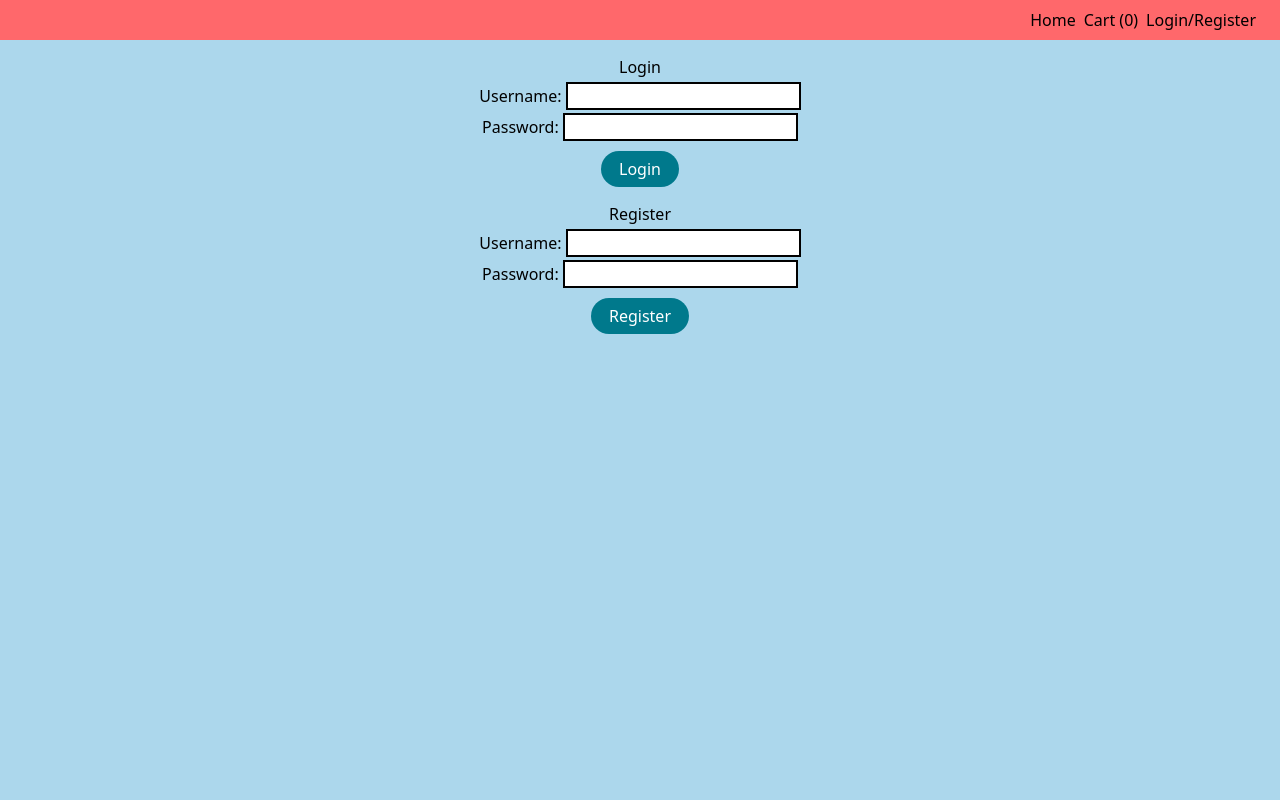
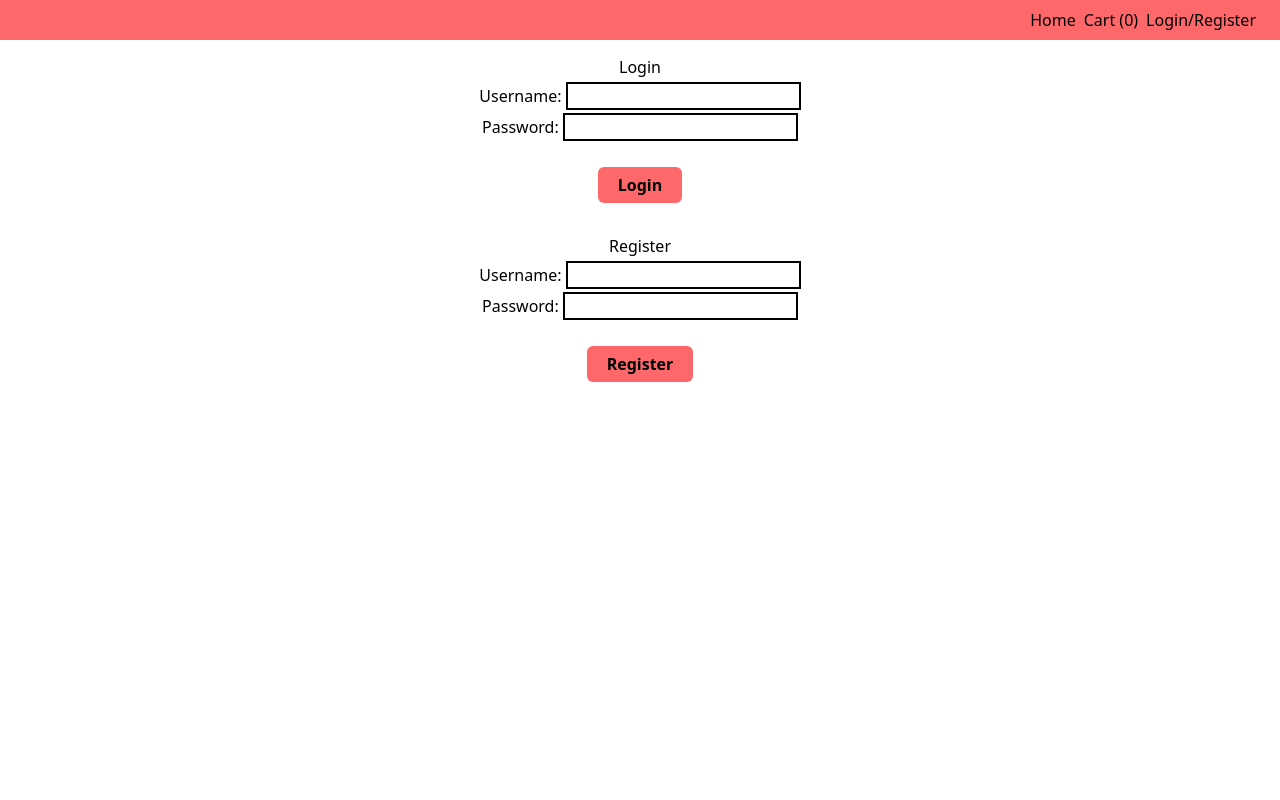
Before and after one commit to ChrisSolan/EcommerceWebApp, a React (Create React App) app in the folder frontend/: page /auth in a window 1280 px wide. Shown: the top 800 px of the page. Built offline with nearby package versions, Linux system fonts and the light colour scheme; the HTML template or start-up script is replaced by a standard one.

Commit message:
Auth CSS Complete

```diff
--- a/frontend/src/pages/auth.tsx
+++ b/frontend/src/pages/auth.tsx
@@ -42,7 +42,7 @@ const Login = () => {
     }
 
     return (
-        <div className='auth-container text-center bg-[#ACD7EC] items-center justify-center py-[15px]'>
+        <div className='auth-container text-center items-center justify-center py-[15px]'>
             <form onSubmit={onSubmit}>
                 <h2>Login</h2>
                 {errorMsg && <p className="text-red-500 mt-2">{errorMsg}</p>}
@@ -54,7 +54,7 @@ const Login = () => {
                     <label htmlFor='password'>Password: </label>
                     <input type='password' id='password' className='border-2 border-black' value={password} required onChange={(event) => setPassword(event.target.value)}/>
                 </div>
-                <button className='rounded-full bg-[#00798C] font-medium px-[18px] py-[6px] text-white' type='submit'>Login</button>
+                <button className="rounded-md hover:bg-[#FFA69E] font-semibold my-4 px-[20px] py-[6px] text-black bg-[#FF686B]" type='submit'>Login</button>
             </form>
         </div>
     );
@@ -79,7 +79,7 @@ const Register = () => {
     }
 
     return (
-        <div className='auth-container text-center bg-[#ACD7EC] min-h-screen justify-center'>
+        <div className='auth-container text-center min-h-screen justify-center'>
             <form onSubmit={onSubmit}>
                 <h2>Register</h2>
                 <div className='form-group py-[3px]'>
@@ -90,7 +90,7 @@ const Register = () => {
                     <label htmlFor='password'>Password: </label>
                     <input type='password' id='password' className='border-2 border-black' value={password} required maxLength={16} onChange={(event) => setPassword(event.target.value)}/>
                 </div>
-                <button className='rounded-full bg-[#00798C] font-medium px-[18px] py-[6px] text-white' type='submit'>Register</button>
+                <button className="rounded-md hover:bg-[#FFA69E] font-semibold my-4 px-[20px] py-[6px] text-black bg-[#FF686B]" type='submit'>Register</button>
             </form>
         </div>
     );
```
